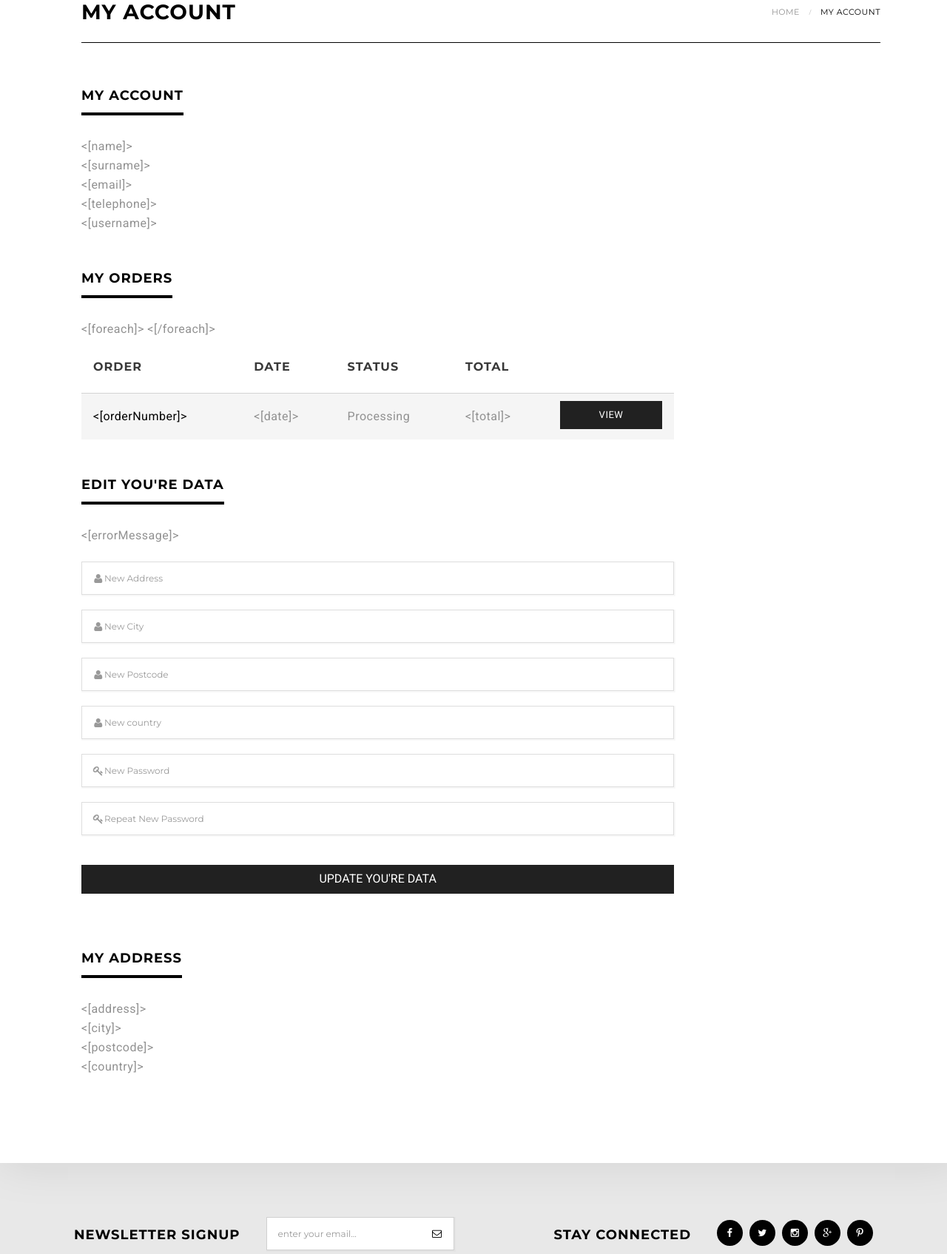
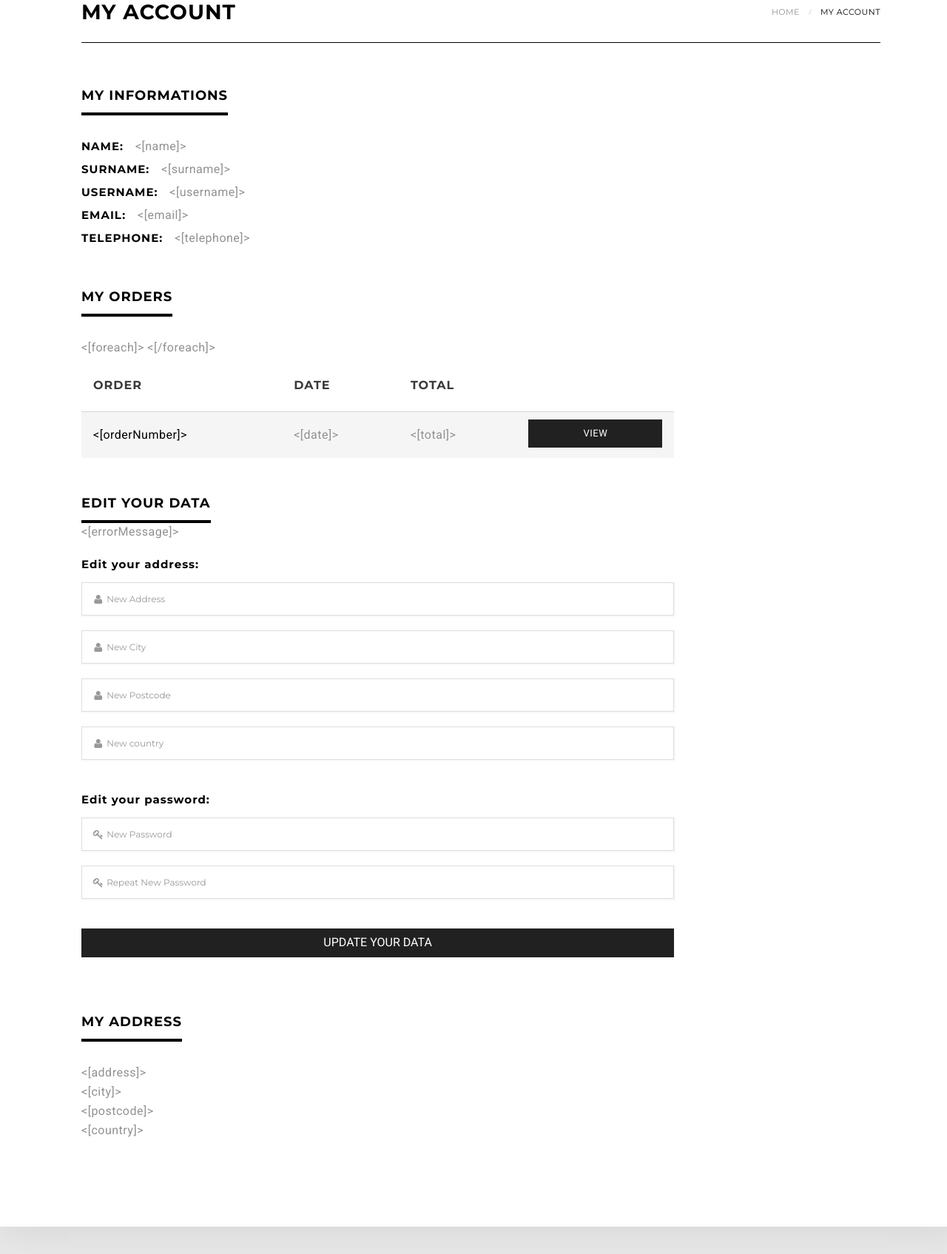
Before and after one commit to LorencMarkja/ReWood, a PHP site: page /dtml/my-account.html in a window 1280 px wide. Shown: the part 299-1994 px from the top of the page at 74% size. Run offline with PHP 8.4, Linux system fonts and the light colour scheme; some web fonts are replaced.

Commit message:
frontend my-account fix

```diff
--- a/dtml/index.html
+++ b/dtml/index.html
@@ -314,7 +314,9 @@
                                 <div class="uk-panel idz-product-panel center uk-text-contrast">
                                     <[img_last]>
                                     <h6><a href="product-page.html"><[name_last]></a></h6>
-                                    <select class="4star-rating" name="rating"></select>
+                                    <h4 style="margin: 21px 0; color: white;">€<[price_last]></h4>
+
+
                                 </div>
                             </div>
                         </div>
--- a/dtml/my-account.html
+++ b/dtml/my-account.html
@@ -77,7 +77,7 @@
                                         </div>
                                     </li>
                                     <li>
-                                        <a href="login.html">My Account</a>
+                                        <a href="my-account.php">My Account</a>
                                     </li>
                                     <li>
                                         <a href="wishlist.html">Wishlist</a>
@@ -107,7 +107,7 @@
                                 <nav id="mainmenu" class="uk-navbar">
                                     <ul class="uk-navbar-nav uk-hidden-small">
                                         <li class="uk-active uk-parent" data-uk-dropdown>
-                                            <a href="index.html">Home</a>
+                                            <a href="index.php">Home</a>
                                         </li>
                                         <li class="uk-parent" data-uk-dropdown="{justify:'#mainmenu'}"><a
                                                 href="#">Shop</a>
@@ -187,7 +187,7 @@
                         <!-- breadcrumb begin -->
                         <div class="uk-width-7-10 uk-width-small-1-2">
                             <ul id="breadcrumb-style" class="uk-breadcrumb uk-align-right">
-                                <li><a href="index.html">Home</a></li>
+                                <li><a href="index.php">Home</a></li>
                                 <li class="uk-active"><span>My Account</span></li>
                             </ul>
                         </div>
@@ -222,15 +222,14 @@
                     <div class="uk-width-3-4 uk-width-small-1-1">
                         <div class="uk-grid">
                             <div class="uk-width-1-1 uk-margin-bottom">
-                                <h4 class="uk-margin-medium-bottom"><span class="line-accent">My Account</span></h4>
-                                <address>
-
-                                    <label id="name"> <[name]>
-                                    <br> <label id=""> <[surname]> </label>
-                                    <br> <label id=""><[email]> </label>
-                                    <br> <label id=""> <[telephone]></label>
-                                    <br> <label id=""> <[username]></label>
-                                </address>
+                                <h4 class="uk-margin-medium-bottom"><span class="line-accent">My Informations</span></h4>
+                                <div>
+                                    <div class="text" style="display: flex; align-items: center; column-gap: 16px; margin-bottom: 5px;"><h5 style="margin: 0; font-weight: 600;">Name:</h5><[name]></div>
+                                    <div class="text" style="display: flex; align-items: center; column-gap: 16px; margin-bottom: 5px;"><h5 style="margin: 0; font-weight: 600;">Surname:</h5><[surname]></div>
+                                    <div class="text" style="display: flex; align-items: center; column-gap: 16px; margin-bottom: 5px;"><h5 style="margin: 0; font-weight: 600;">Username:</h5><[username]></div>
+                                    <div class="text" style="display: flex; align-items: center; column-gap: 16px; margin-bottom: 5px;"><h5 style="margin: 0; font-weight: 600;">Email:</h5><[email]></div>
+                                    <div class="text" style="display: flex; align-items: center; column-gap: 16px; margin-bottom: 5px;"><h5 style="margin: 0; font-weight: 600;">Telephone:</h5><[telephone]></div>
+                                </div>
                             </div>
                         </div>
                         <div class="uk-grid">
@@ -240,8 +239,7 @@
                                     <thead>
                                         <tr>
                                             <th>Order</th>
-                                            <th class="uk-hidden-small">Date</th>
-                                            <th>Status</th>
+                                            <th>Date</th>
                                             <th class="uk-hidden-small">Total</th>
                                             <th class="uk-hidden-small"></th>
                                         </tr>
@@ -250,11 +248,9 @@
                                         <[foreach]>
                                         <tr>
                                             <td><a href=""><[orderNumber]></a></td>
-                                            <td class="uk-hidden-small"><[date]></td>
-                                            <td>Processing</td>
+                                            <td><[date]></td>
                                             <td class="uk-hidden-small"><[total]></td>
-                                            <td class="uk-hidden-small"><a href=""
-                                                    class="uk-button uk-button-small idz-button-grey uk-width-1-1">View</a>
+                                            <td class="uk-hidden-small"><a href="" class="uk-button uk-button-small idz-button-grey uk-width-1-1">View</a>
                                             </td>
                                         </tr>
                                         <[/foreach]>
@@ -264,36 +260,38 @@
                         </div>
                         <div class="uk-grid">
                             <div class="uk-width-1-1 uk-margin-bottom">
-                                <h4 class="uk-margin-medium-bottom"><span class="line-accent">Edit you're data</span></h4>
+                                <h4 class=""><span class="line-accent">Edit your data</span></h4>
                                  <label id=""> <[errorMessage]></label>
                                 <form action ="my-account.php" method="post" id="login-account" class="uk-form">
                                     <fieldset>
+                                        <h6>Edit your address:</h6>
                                         <div class="uk-form-icon">
                                             <i class="uk-icon-user"></i>
-                                            <input type="text" name="address" placeholder="New Address">
+                                            <input type="text" name="address" placeholder=" New Address">
                                         </div>
                                         <div class="uk-form-icon">
                                             <i class="uk-icon-user"></i>
-                                            <input type="text" name="city" placeholder="New City">
+                                            <input type="text" name="city" placeholder=" New City">
                                         </div>
                                         <div class="uk-form-icon">
                                             <i class="uk-icon-user"></i>
-                                            <input type="text" name="postcode" placeholder="New Postcode">
+                                            <input type="text" name="postcode" placeholder=" New Postcode">
                                         </div>
                                         <div class="uk-form-icon">
                                             <i class="uk-icon-user"></i>
-                                            <input type="text" name="country" placeholder="New country">
+                                            <input type="text" name="country" placeholder=" New country">
+                                        </div>
+                                        <h6>Edit your password:</h6>
+                                        <div class="uk-form-icon">
+                                            <i class="uk-icon-key"></i>
+                                            <input type="password" name="password" placeholder=" New Password">
                                         </div>
                                         <div class="uk-form-icon">
                                             <i class="uk-icon-key"></i>
-                                            <input type="password" name="password" placeholder="New Password">
-                                        </div>
-                                        <div class="uk-form-icon">
-                                            <i class="uk-icon-key"></i>
-                                            <input type="password" name="repeatPassword" placeholder="Repeat New Password">
+                                            <input type="password" name="repeatPassword" placeholder=" Repeat New Password">
                                         </div>
 
-                                        <input type="submit"class="uk-button uk-button-small idz-button-grey uk-width-1-1" name="updateData" value="Update you're data" >
+                                        <input type="submit"class="uk-button uk-button-small idz-button-grey uk-width-1-1" name="updateData" value="Update your data" >
 
                                     </fieldset>
                                 </form>
--- a/index.php
+++ b/index.php
@@ -4,7 +4,7 @@
 
     $main = new Template("dtml/index.html");
 
-    $product_info = $mysqli->query("SELECT * FROM product ORDER BY id_product DESC");
+    $product_info = $mysqli->query("SELECT * FROM product ORDER BY id_product DESC LIMIT 8");
 
     while ($data = $product_info->fetch_assoc()) {
         $main->setContent("id", $data['id_product']);
@@ -18,7 +18,7 @@
         while ($data = $img_prod->fetch_assoc()) {
             $img_name = $data['front'];
         }
-        $main->setContent("img", "<img src='products/$img_name' style='width:100%; height:95%; object-fit: contain;' alt='product image'>");
+        $main->setContent("img", "<img src='products/$img_name' style='width:100%; height:85%; object-fit: contain;' alt='product image'>");
     };
 
     $last_product = $mysqli->query("SELECT * FROM product WHERE id_product=(SELECT max(id_product) FROM product);");
```
Also changed, not shown: dtml/login.html (+8 -8 lines), edit_prod.php (deleted, +0 -59 lines), my-account.php (+5 -5 lines).
